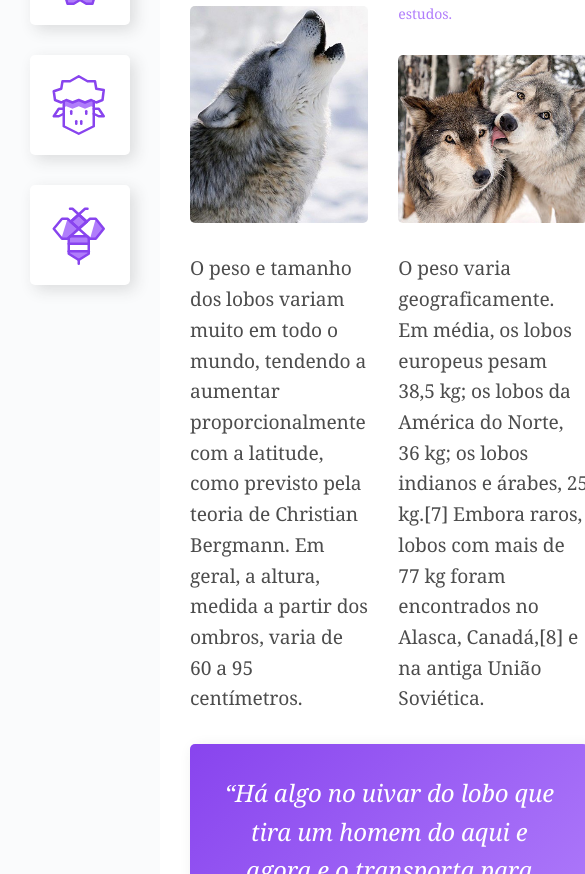
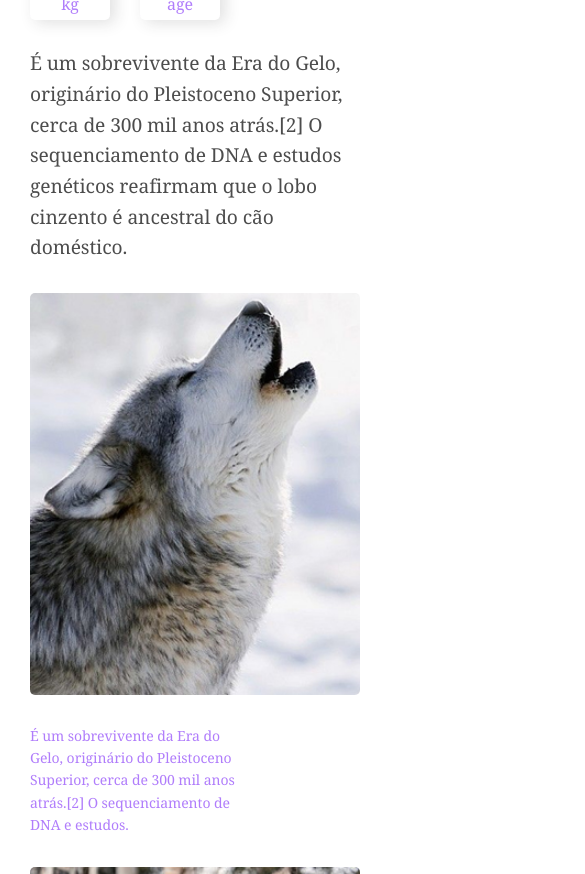
Before and after one commit to felipeescarassatti/wildbeast, a plain HTML site: page index.html in a window 390 px wide. Shown: the part 599-1473 px from the top of the page, 585 px wide, since content can reach past the window. Drawn offline with Linux system fonts and the light colour scheme.

Commit message:
Site responsivel com media

```diff
--- a/css/style.css
+++ b/css/style.css
@@ -22,7 +22,7 @@ a {
 
 img {
   display: block;
-  max-width: 100%;
+  width: 100%;
   border-radius: 5px;
 }
 
@@ -34,6 +34,29 @@ img {
     "header header header"
     "sidenav content anuncios"
     "footer footer footer";
+}
+
+/* SITE RESPONSIVEL */
+@media (max-width: 1200px) {
+  .estrutura {
+    grid-template-areas:
+      "header header header"
+      "sidenav content content"
+      "sidenav anuncios anuncios"
+      "footer footer footer";
+  }
+}
+
+@media (max-width: 760px) {
+  .estrutura {
+    grid-template-columns: 100%;
+    grid-template-areas:
+      "header"
+      "sidenav"
+      "content"
+      "anuncios"
+      "footer";
+  }
 }
 
 /* HEADER */
@@ -73,6 +96,24 @@ img {
   margin-left: 30px;
 }
 
+@media (max-width: 760px) {
+  .header {
+    grid-template-columns: 1fr;
+  }
+
+  .logo {
+    margin-bottom: 20px;
+  }
+
+  .header nav a {
+    font-size: 1em;
+  }
+
+  .header li + li {
+    margin-left: 10px;
+  }
+}
+
 /* SIDENAV */
 .sidenav {
   grid-area: sidenav;
@@ -96,6 +137,46 @@ img {
   background: #b07dfb;
 }
 
+@keyframes seta {
+  from {
+    right: 30px;
+  }
+  to {
+    right: 20px;
+  }
+}
+
+@media (max-width: 760px) {
+  .sidenav ul {
+    display: flex;
+  }
+
+  .sidenav ul li {
+    flex: 1 0 60px;
+  }
+
+  .sidenav {
+    position: relative;
+    padding: 0 30px;
+    overflow-x: auto;
+    -webkit-overflow-scrolling: touch;
+    -ms-overflow-style: -ms-autohiding-scrollbar;
+  }
+
+  .sidenav::after {
+    content: "➝";
+    position: absolute;
+    top: 5px;
+    right: 30px;
+    color: rgba(0, 0, 0, 0.3);
+    animation: seta 0.5s ease-in 0s infinite alternate;
+  }
+
+  .sidenav li a {
+    margin: 30px 30px 30px 0;
+  }
+}
+
 /* CONTENT */
 .content {
   grid-area: content;
@@ -107,6 +188,12 @@ img {
   grid-gap: 30px;
 }
 
+@media (max-width: 600px) {
+  .content {
+    grid-template-columns: auto;
+  }
+}
+
 .col-wide {
   grid-column: 1 / -1;
 }
@@ -116,16 +203,8 @@ img {
   align-self: end;
 }
 
-.imagem-2 {
+.item-2 {
   align-self: end;
-}
-
-.citacao {
-  grid-column: span 2;
-}
-
-.iamgem-3 {
-  grid-column: span 2;
 }
 
 /* ESTILOS CONTENT */
@@ -239,6 +318,7 @@ p {
   align-content: start;
   padding: 30px;
   grid-gap: 30px;
+  grid-template-columns: repeat(auto-fit, minmax(150px, 1fr));
 }
 
 /* FOOTER */
--- a/index.html
+++ b/index.html
@@ -57,13 +57,13 @@
 
       <p class="destaque">É um sobrevivente da Era do Gelo, originário do Pleistoceno Superior, cerca de 300 mil anos atrás.[2] O sequenciamento de DNA e estudos.</p>
 
-      <img class="imagem-2" src="img/wolf2.jpg" alt="Wolf 2">
+      <img class="item-2" src="img/wolf2.jpg" alt="Wolf 2">
 
       <p>O peso e tamanho dos lobos variam muito em todo o mundo, tendendo a aumentar proporcionalmente com a latitude, como previsto pela teoria de Christian Bergmann. Em geral, a altura, medida a partir dos ombros, varia de 60 a 95 centímetros.</p>
 
       <p>O peso varia geograficamente. Em média, os lobos europeus pesam 38,5 kg; os lobos da América do Norte, 36 kg; os lobos indianos e árabes, 25 kg.[7] Embora raros, lobos com mais de 77 kg foram encontrados no Alasca, Canadá,[8] e na antiga União Soviética.</p>
 
-      <blockquote class="citacao">
+      <blockquote class="citacao col-wide">
         <p>“Há algo no uivar do lobo que tira um homem do aqui e agora e o transporta para uma floresta da mente.”</p>
       </blockquote>
 
@@ -81,7 +81,7 @@
         <p>É um sobrevivente da Era do Gelo, originário do Pleistoceno Superior, cerca de 300 mil anos atrás.[2] O sequenciamento de DNA e estudos genéticos reafirmam que o lobo cinzento é ancestral do cão doméstico.</p>
       </div>
 
-      <img class="image-3" src="img/wolf3.jpg" alt="Wolf 3">
+      <img class="col-wide" src="img/wolf3.jpg" alt="Wolf 3">
 
     </main>
 
```
